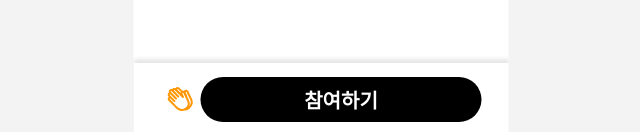
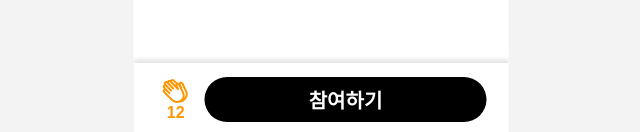
Before and after one commit to LikeLionRunnersApp/client, a React (Create React App) app: page /detail/1 in a window 1280 px wide. Shown: the part 665-797 px from the top of the page, without its empty margins (319-959 px from the left). Built offline with nearby package versions, Linux system fonts and the light colour scheme.

Commit message:
Fix: Add cherring button on FooterBar

```diff
--- a/src/components/Detail/FooterBar/index.tsx
+++ b/src/components/Detail/FooterBar/index.tsx
@@ -6,7 +6,10 @@ const FooterBar = () => {
   return (
     <FooterBarContainer>
       <Container>
-        <Icon name="lgClickCheering" />
+        <CheeringButton>
+          <Icon name="lgClickCheering" />
+          <Count>12</Count>
+        </CheeringButton>
         <Button type="button" variant="participation" size="lg">
           참여하기
         </Button>
@@ -20,6 +23,19 @@ const FooterBarContainer = styled.div`
   bottom: 0;
 `;
 
+const CheeringButton = styled.div`
+  display: flex;
+  flex-direction: column;
+  margin-right: 9px;
+  align-items: center;
+`;
+
+const Count = styled.strong`
+  position: relative;
+  top: -8px;
+  color: #ff9704;
+`;
+
 const Container = styled.div`
   width: 375px;
   height: 72px;
```
